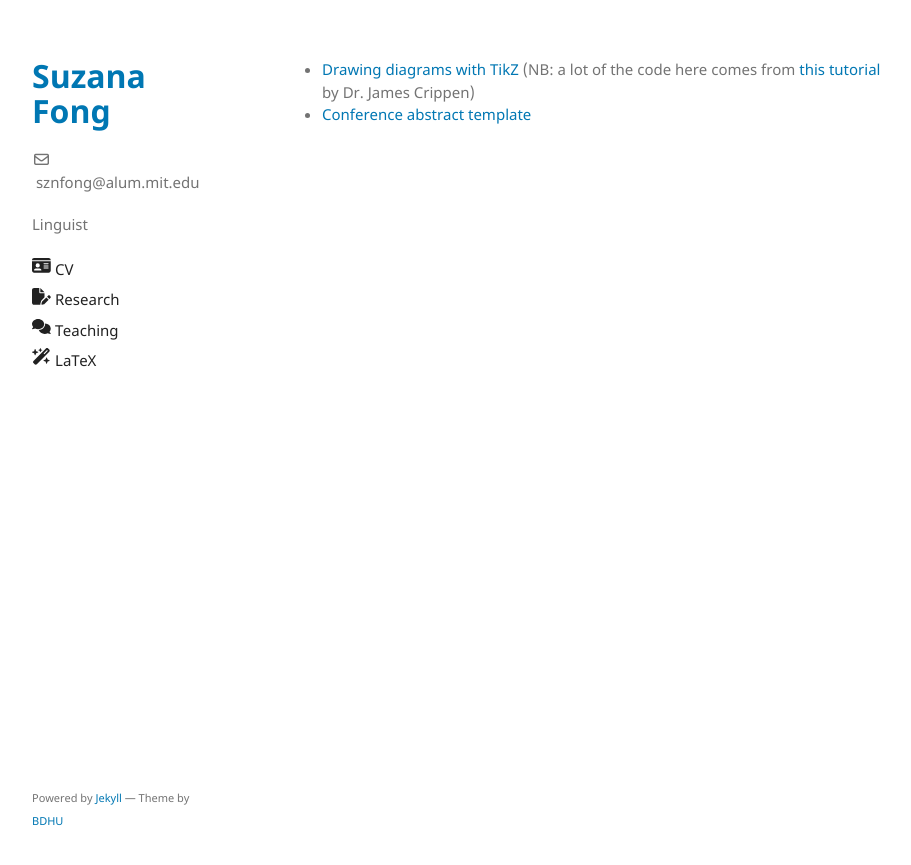
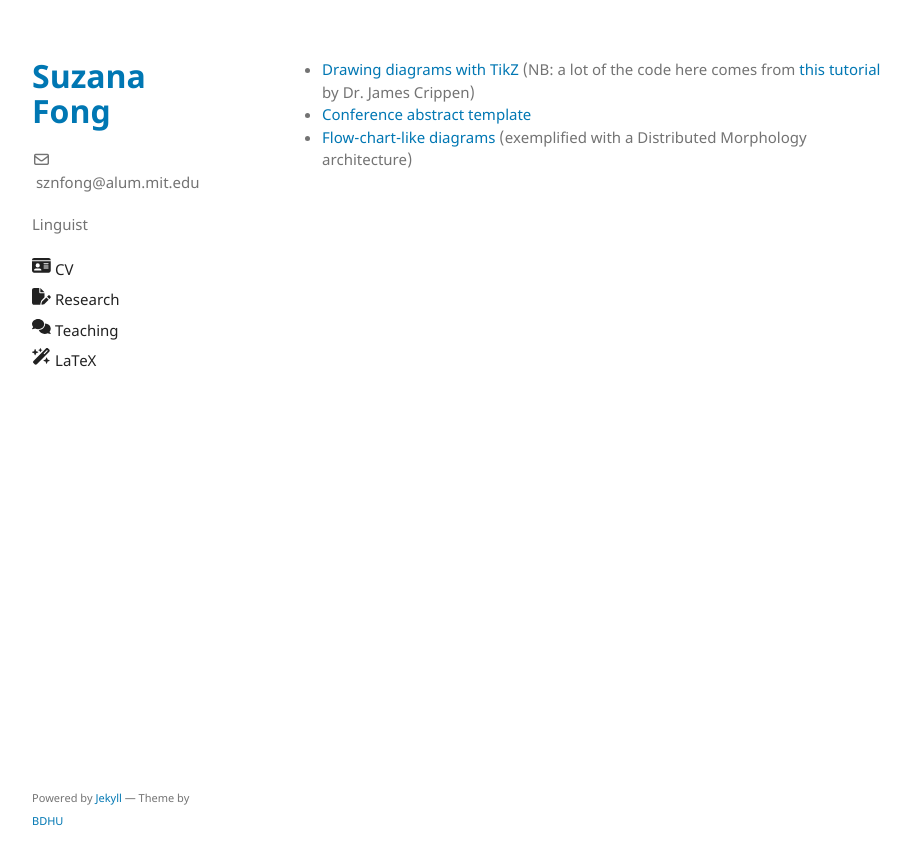
Before and after one commit to sznfng/sznfng.github.io, a Jekyll site: the page built from latex.md, in a window 1280 px wide. Shown: the top 865 px of the page, without its empty margins (178-1089 px from the left). Built offline with Jekyll 4.4.1, drawn with Linux system fonts in a browser that asks for light colours.

Commit message:
Update latex.md

```diff
--- a/latex.md
+++ b/latex.md
@@ -5,3 +5,4 @@ title: LaTeX templates and tutorials
 
 + [Drawing diagrams with TikZ](https://sznfng.github.io/mini_tikz_tutorial.pdf) (NB: a lot of the code here comes from [this tutorial](https://ling.auf.net/lingbuzz/003379) by Dr. James Crippen)
 + [Conference abstract template](https://www.overleaf.com/latex/templates/linguistics-conference-abstract-template/sdkhkhsfstmr)
++ [Flow-chart-like diagrams](https://www.overleaf.com/read/gpmknxjrmfdr#735976) (exemplified with a Distributed Morphology architecture)
```
